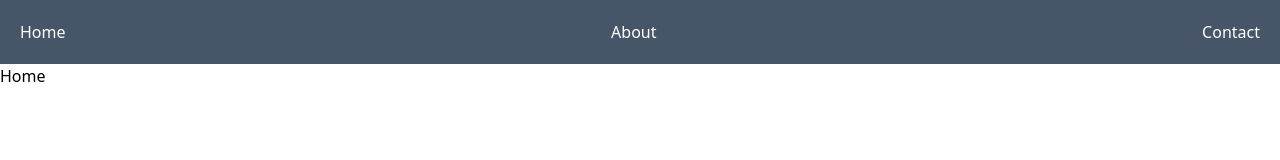
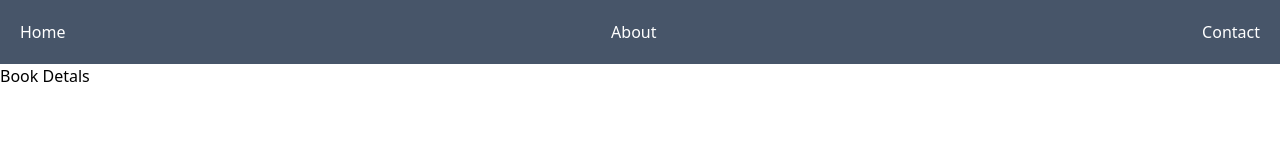
Before and after one commit to sajanacharya404/Nodejs, a React (Vite) app in the folder client/: page / in a window 1280 px wide. Shown: the top 160 px of the page. Built offline with nearby package versions, Linux system fonts and the light colour scheme.

Commit message:
dynamic routing completed

```diff
--- a/client/src/App.jsx
+++ b/client/src/App.jsx
@@ -4,6 +4,7 @@ import About from "./pages/About";
 import Contact from "./pages/Contact";
 import Home from "./pages/Home";
 import Navbar from "./components/Navbar";
+import SingleBook from "./pages/SingleBook";
 
 const App = () => {
   return (
@@ -13,6 +14,7 @@ const App = () => {
         <Route path="/" element={<Home />} />
         <Route path="/about" element={<About />} />
         <Route path="/contact" element={<Contact />} />
+        <Route path="/book/detail/:id" element={<SingleBook />} />
       </Routes>
     </div>
   );
--- a/client/src/pages/Home.jsx
+++ b/client/src/pages/Home.jsx
@@ -1,7 +1,14 @@
 import React from "react";
+import { Link } from "react-router-dom";
 
 const Home = () => {
-  return <div>Home</div>;
+  return (
+    <div>
+      <Link to={"/book/detail/1"}>
+        <p>Book Detals</p>
+      </Link>
+    </div>
+  );
 };
 
 export default Home;
--- /dev/null
+++ b/client/src/pages/SingleBook.jsx
@@ -0,0 +1,9 @@
+import React from "react";
+import { useParams } from "react-router-dom";
+
+const SingleBook = () => {
+  const { id } = useParams();
+  return <div>SingleBook with id is {id}</div>;
+};
+
+export default SingleBook;
```
